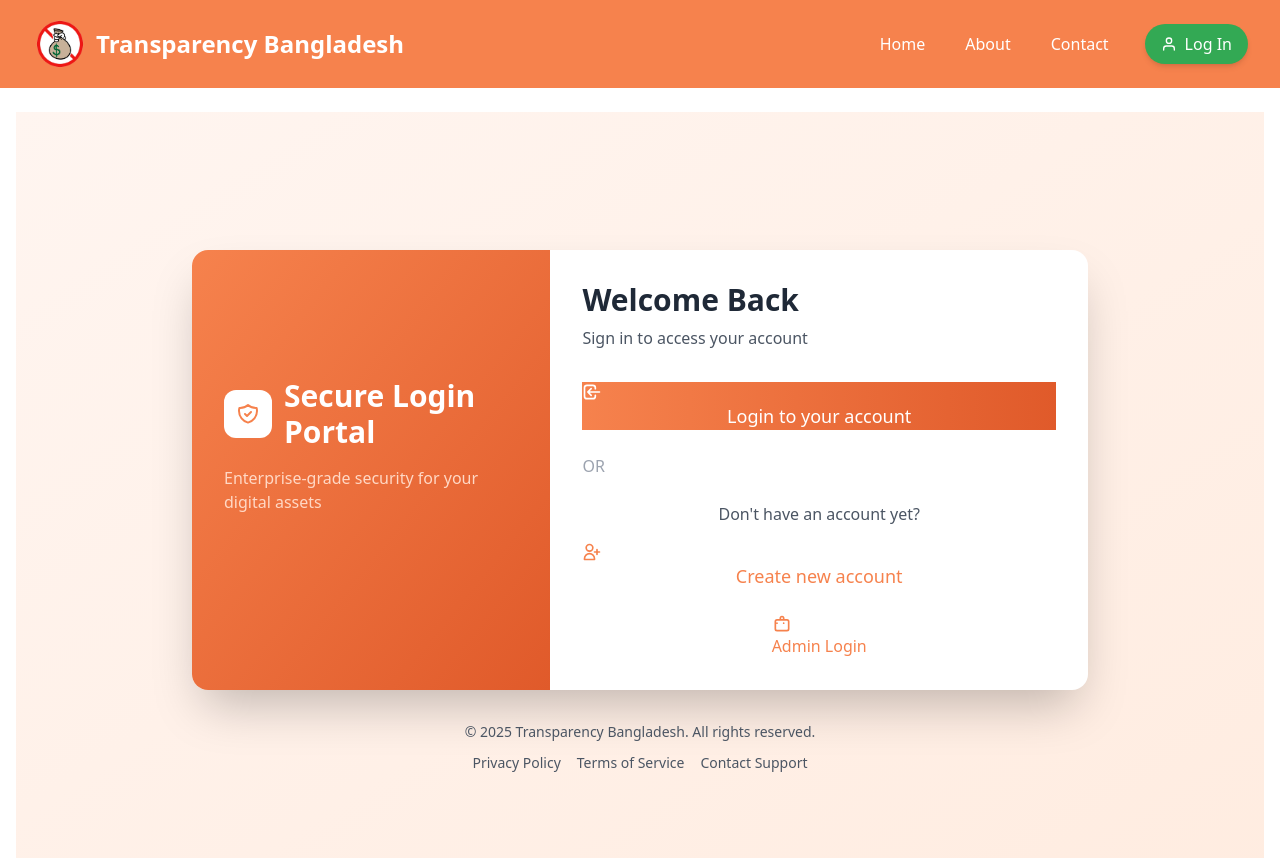
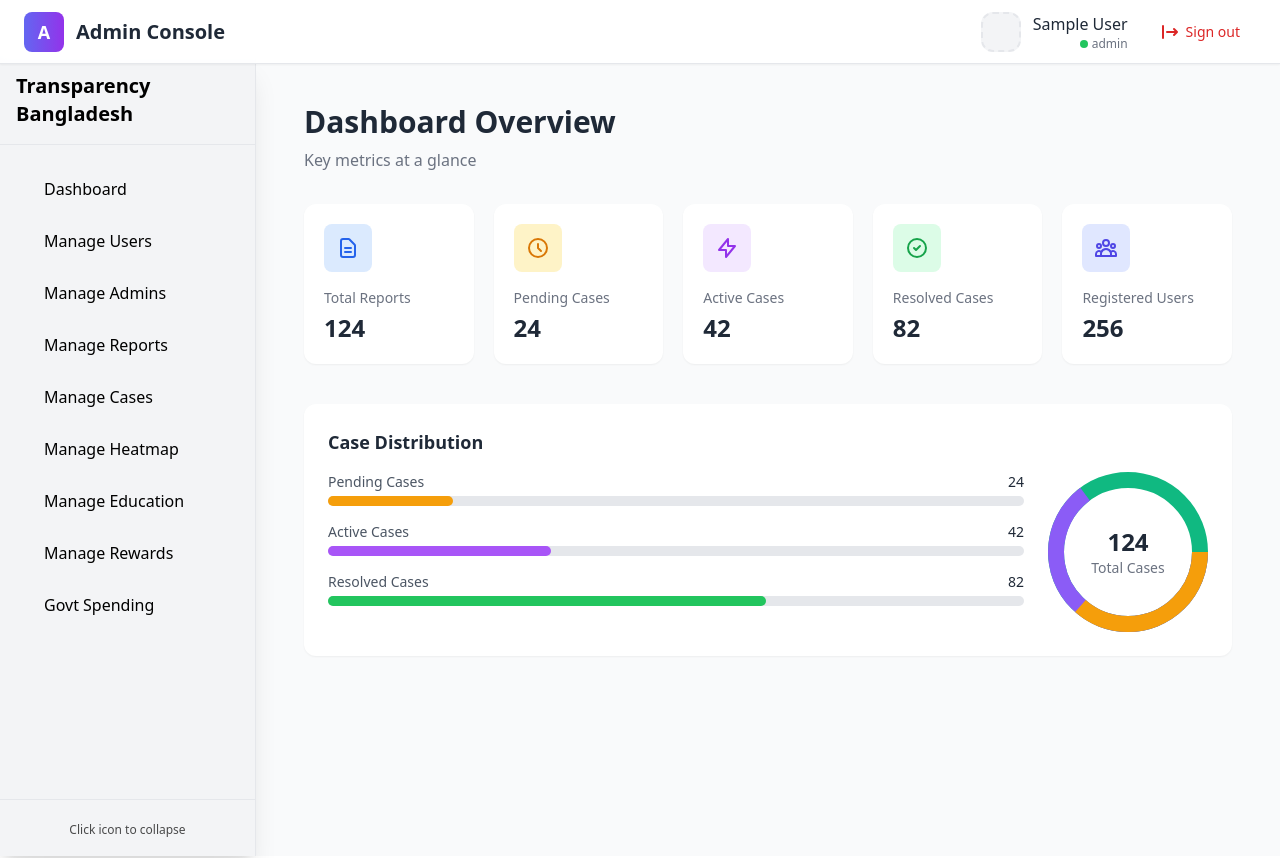
Before and after one commit to Maharab24/Transparency-Bangladesh, a React (Vite) app: page /admin in a window 1280 px wide. Before the commit this address led to /LoginPage. Shown: the top 858 px of the page. Built offline with nearby package versions, Linux system fonts and the light colour scheme; sample sign-in values are in the browser's storage.

Commit message:
admin section error update

```diff
--- a/src/admin/layouts/AdminLaout.jsx
+++ b/src/admin/layouts/AdminLaout.jsx
@@ -1,16 +1,50 @@
-import { Outlet } from 'react-router-dom';
+import { useState, useEffect } from 'react';
 import AdminSidebar from '../components/AdminSidebar';
 import AdminHeader from '../components/AdminHeader';
+import { useAuth } from '../../context/AuthContext';
+import { Navigate, Outlet } from 'react-router-dom';
 
 const AdminLayout = () => {
+  const { user } = useAuth();
+  const [sidebarOpen, setSidebarOpen] = useState(false);
+  const [isLoading, setIsLoading] = useState(true);
+
+  useEffect(() => {
+    // Check if authentication state has been determined
+    if (user !== undefined) {
+      setIsLoading(false);
+    }
+  }, [user]);
+
+  if (isLoading) {
+    return (
+      <div className="flex justify-center items-center h-screen bg-gray-50">
+        <div className="animate-spin rounded-full h-12 w-12 border-t-2 border-b-2 border-primary"></div>
+      </div>
+    );
+  }
+
+  if (!user || user.role !== 'admin') {
+    return <Navigate to="/LoginPage" replace />;
+  }
+
   return (
-    <div className="admin-container mt-14">
-      <AdminSidebar />
-      <div className="admin-content">
-        <AdminHeader />
-        <div className="admin-main">
+    <div className="flex h-screen bg-gray-100 mt-14 ">
+      <AdminSidebar
+        isOpen={sidebarOpen}
+        toggleSidebar={() => setSidebarOpen(!sidebarOpen)}
+      />
+
+      <div className="flex flex-col flex-1 overflow-hidden">
+        <AdminHeader
+          toggleSidebar={() => setSidebarOpen(!sidebarOpen)}
+          user={user}
+        />
+
+        <main className="flex-1 overflow-y-auto p-4 md:p-6 bg-gray-50">
+          {/* Render nested routes here */}
           <Outlet />
-        </div>
+        </main>
       </div>
     </div>
   );
--- a/src/context/AuthContext.jsx
+++ b/src/context/AuthContext.jsx
@@ -1,9 +1,13 @@
-import { createContext, useContext, useState } from 'react';
+import { createContext, useContext, useState, useEffect } from 'react';
 
 const AuthContext = createContext(null);
 
 export const AuthProvider = ({ children }) => {
-  const [user, setUser] = useState(null);
+  const [user, setUser] = useState(() => {
+    // Initialize from localStorage if available
+    const storedUser = localStorage.getItem('user');
+    return storedUser ? JSON.parse(storedUser) : null;
+  });
 
   // Updated mock users with phone numbers
   const mockUsers = [
@@ -21,6 +25,9 @@ export const AuthProvider = ({ children }) => {
       if (loginType === 'admin' && foundUser.role !== 'admin') {
         return null; // Block non-admin from admin login
       }
+
+      // Save to localStorage
+      localStorage.setItem('user', JSON.stringify(foundUser));
       setUser(foundUser);
       return foundUser;
     }
@@ -28,6 +35,8 @@ export const AuthProvider = ({ children }) => {
   };
 
   const logout = () => {
+    // Clear localStorage
+    localStorage.removeItem('user');
     setUser(null);
   };
 
--- a/src/routes/routes.jsx
+++ b/src/routes/routes.jsx
@@ -31,11 +31,13 @@ import ManageEducation from "../admin/pages/ManageEducation";
 import ManageRewards from "../admin/pages/ManageRewards";
 import ManageGovtSpending from "../admin/pages/ManageGovtSpending";
 
+
+
 import { Navigate } from "react-router-dom";
 
 import { useAuth } from "../context/AuthContext";
-// Admin Route Protection
-const AdminRoute = ({ children }) => {
+// Admin Route Protection Wrapper
+const AdminRouteWrapper = ({ children }) => {
   const { user } = useAuth();
   return user?.role === 'admin' ? children : <Navigate to="/LoginPage" />;
 };
@@ -117,9 +119,9 @@ export const router = createBrowserRouter([
   {
     path: "/admin",
     element: (
-      <AdminRoute>
+      <AdminRouteWrapper>
         <AdminLayout />
-      </AdminRoute>
+      </AdminRouteWrapper>
     ),
     children: [
       { index: true, element: <Dashboard /> },
```
